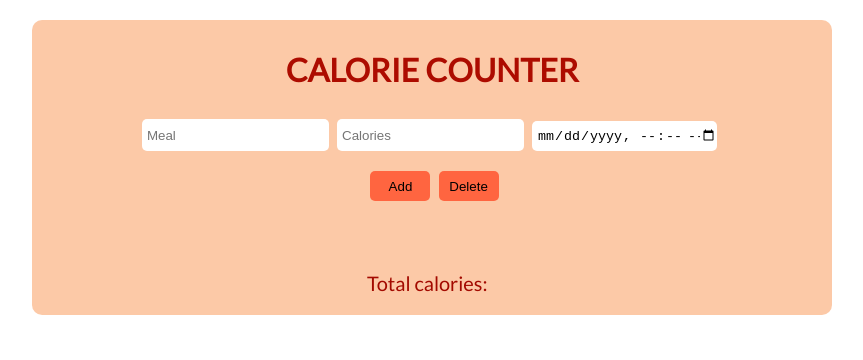
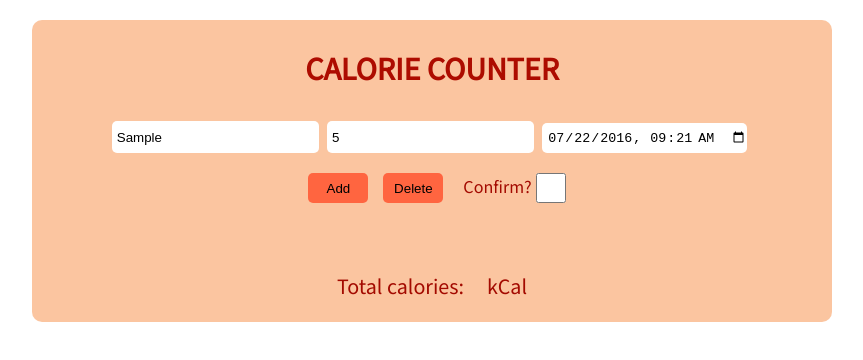
Before and after one commit to bizkanta/calorie_counter, a website: page client/index.html in a window 1280 px wide. Both pictures are taken after typing "Sample", "5" into the empty fields and a click on the button "Add". Shown: the whole page, without its empty margins (208-1071 px from the left). Drawn offline with nearby package versions, Linux system fonts and the light colour scheme; no server answers.

Commit message:
add current date and confirm question

```diff
--- a/client/frontend.js
+++ b/client/frontend.js
@@ -15,10 +15,9 @@
   deleteButton.addEventListener('click', deleteSelectedItem);
 
   function getCurrentDateAsString() {
-    var now = new Date();
-    var string = now.toISOString().replace('Z', '');
-    // console.log(string)
-    return string;
+    var now = moment().format('YYYY-MM-DDTHH:mm');
+    console.log(now);
+    return now;
   }
   dateInputField.defaultValue = getCurrentDateAsString();
 
@@ -32,23 +31,35 @@
 
   function addNewMealItem(event) {
     event.preventDefault();
+    if (formIsValid()) {
       var mealItem = {
         name: nameInputField.value,
         calories: calorieInputField.value,
         date: dateInputField.value
       };
-    request.addMealToServer(mealItem, appendMeal);
+      request.addMealToServer(mealItem, function(item) {
+        appendMeal(item);
         nameInputField.value = '';
         calorieInputField.value = '';
-    dateInputField.value = '';
+        dateInputField.value = getCurrentDateAsString();
         nameInputField.focus();
+      });
+    }
+  }
+
+  function formIsValid() {
+    var nameFieldIsValid = nameInputField.value.length > 2;
+    var calorieFieldIsValid = parseInt(calorieInputField.value) >= 0;
+    return nameFieldIsValid && calorieFieldIsValid;
   }
 
   function deleteSelectedItem(event) {
     var selectedItem = document.querySelector('.selectedMeal');
+    var isConfirmChecked = document.getElementById('confirm').checked;
     if (selectedItem) {
-      var confirmation = confirm("Are you sure you want to delete this meal?");
-      if (confirmation) {
+      var isDeletable = !isConfirmChecked ||
+        (isConfirmChecked && confirm("Are you sure you want to delete this meal?"));
+      if (isDeletable) {
         var selectedId = selectedItem.getAttribute('id');
         request.deleteMealFromServer(selectedId, function() {
           selectedItem.remove();
@@ -77,6 +88,11 @@
     return findAncestorByClass(element.parentNode, classSelector);
   }
 
+  function updateTotal() {
+    var total = document.querySelector('.total');
+    total.textContent = getTotalCalories();
+  }
+
   function getTotalCalories() {
     var calories = document.querySelectorAll('.mealCalories');
     var total = 0;
@@ -87,13 +103,9 @@
     return total;
   }
 
-  function updateTotal() {
-    var total = document.querySelector('.total');
-    total.textContent = getTotalCalories() + ' kcal';
-  }
-
   function appendMeal(item) {
-    var date = item.date.substring(0, 10) + ' , ' + item.date.substring(12, 16);
+    // var date = date.getFormattedDate(item.date);
+    var date = moment(item.date).format('YYYY-MM-DD HH:mm');
     var mealItem = `
     <div id="${item.id}" class="mealItem">
       <div class="mealName">${item.name}</div>
--- a/client/index.html
+++ b/client/index.html
@@ -4,7 +4,7 @@
     <meta charset="UTF-8">
     <title>Calorie_counter</title>
     <link rel="stylesheet" href="style.css">
-    <link href='https://fonts.googleapis.com/css?family=Lato:400,300' rel='stylesheet'>
+    <link href="https://fonts.googleapis.com/css?family=Mada" rel="stylesheet">
   </head>
   <body>
     <div class="container">
@@ -16,15 +16,17 @@
         <input type="number" id="calories" placeholder="Calories" min="0">
         <label for="date"></label>
         <input type="datetime-local" id="date" placeholder="Date">
-        <div>
-          <button name="button" type="submit" id="button" class="addButton">Add</button>
-          <button name="button" type="submit" id="button" class="deleteButton">Delete</button>
+        <div class="buttonRow">
+            <button name="button" type="submit" id="button" class="addButton">Add</button>
+            <button name="button" type="submit" id="button" class="deleteButton">Delete</button>
+            <label for="confirm" class="confirmQuestion">Confirm?</label>
+            <input type="checkbox" id="confirm"></input>
         </div>
       </form>
       <div class="meals"></div>
-      <div class='totalField'>
+      <div class="totalField">
         <div class="totalText">Total calories:</div>
-        <div class='total'></div>
+        <div><span class="total"></span> kCal</div>
       </div>
     </div>
     <script src="https://cdnjs.cloudflare.com/ajax/libs/moment.js/2.14.1/moment.min.js"></script>
--- a/client/style.css
+++ b/client/style.css
@@ -1,6 +1,6 @@
 body {
   box-sizing: border-box;
-  font-family: Lato, sans-serif;
+  font-family: 'Mada', sans-serif;
   background-image: url(./pictures/cherry-fresh-texture-image-background-food-wallpaper.jpg);
   background-repeat: no-repeat;
   background-attachment: fixed;
@@ -9,7 +9,7 @@ body {
 
 .container {
   max-width: 800px;
-  background: rgba(250,173,120,.65);
+  background: rgba(250,173,120,.7);
   margin: 20px auto;
   border-radius: 10px;
 }
@@ -27,7 +27,7 @@ h1, form {
 
 input {
   height: 30px;
-  width: 180px;
+  width: 200px;
   border-radius: 5px;
   padding-left: 5px;
   outline: none;
@@ -45,21 +45,43 @@ input {
   border: none;
   outline: none;
   background: #FF6540;
-  margin-left: 5px;
+  margin-left: 15px;
+}
+
+.buttonRow {
+  display: flex;
+  justify-content: center;
+}
+
+.confirmQuestion {
+  padding-left: 20px;
+  padding-top: 13px;
+  font-size: 18px;
+  color: #A30A00;
+}
+
+#confirm {
+  width: 30px;
+  margin-bottom: 0;
+  margin-top: 10px;
 }
 
 .meals {
-  padding: 20px 150px;
+  max-width: 500px;
+  margin-left: auto;
+  margin-right: auto;
+  padding: 20px 0px;
 }
 
 .mealItem {
   display: flex;
   flex-wrap: wrap;
-  padding: 8px;
+  padding: 5px;
   border-bottom: 1px dotted #E52B00;
   color: #A30A00;
   cursor: pointer;
   text-align: center;
+  font-size: 18px;
 }
 
 .selectedMeal {
@@ -87,9 +109,9 @@ input {
   color: #A30A00;
   justify-content: center;
   padding: 20px;
-  font-size: 20px;
+  font-size: 22px;
 }
 
 .totalText {
-  width: 130px;
+  width: 150px;
 }
--- a/db_queries.js
+++ b/db_queries.js
@@ -43,7 +43,7 @@ var meal = (function(con){
         console.log(err.toString());
         return;
       } else if (meal.affectedRows === 1) {
-        callback({"status": "ok"});
+        callback({"status": "ok", id: id});
       } else {
         callback({"status": "not exists"});
       }
```
Also changed, not shown: .eslintrc.js. Lines whose indentation alone changed are shown as unchanged.
